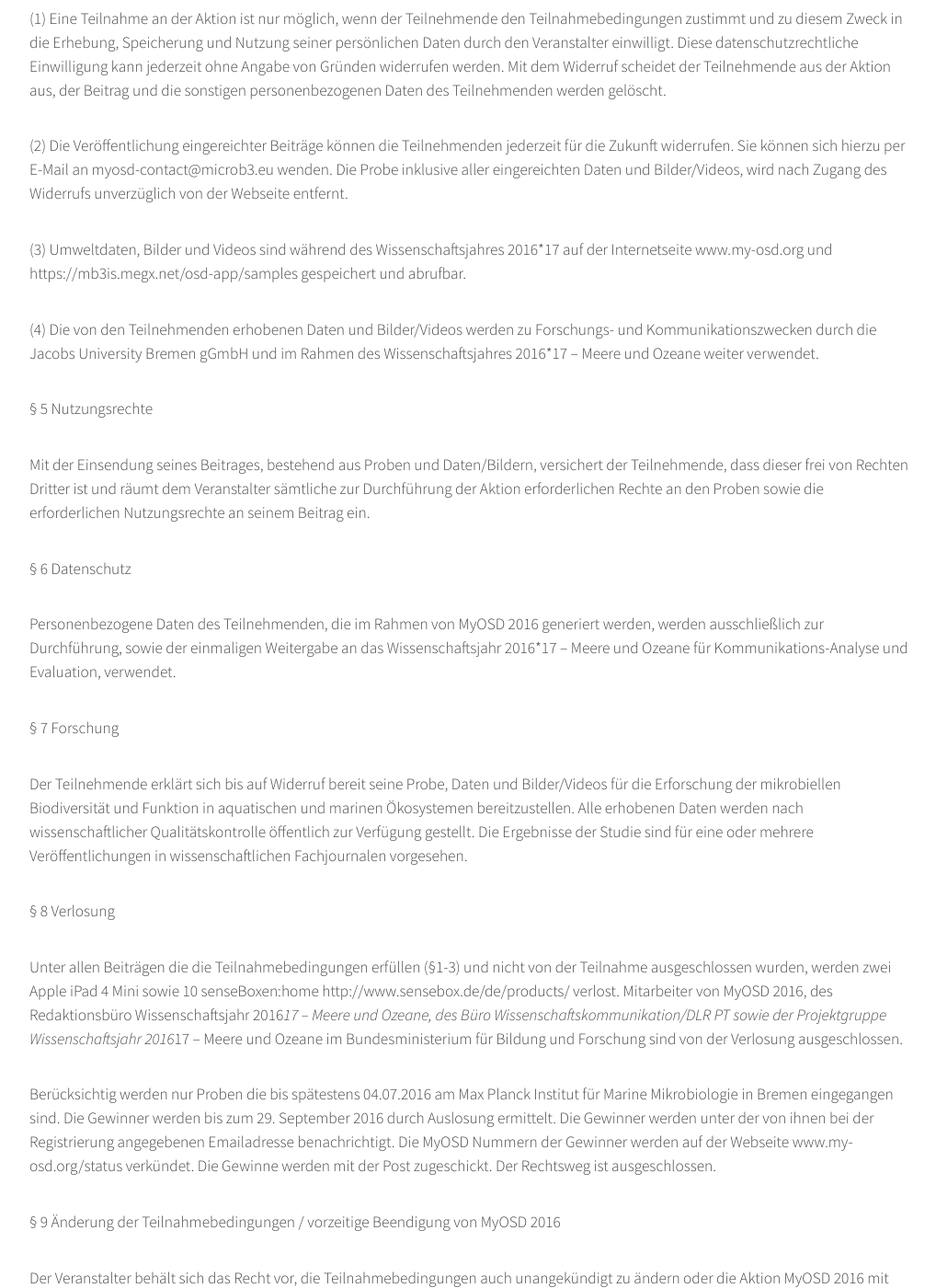
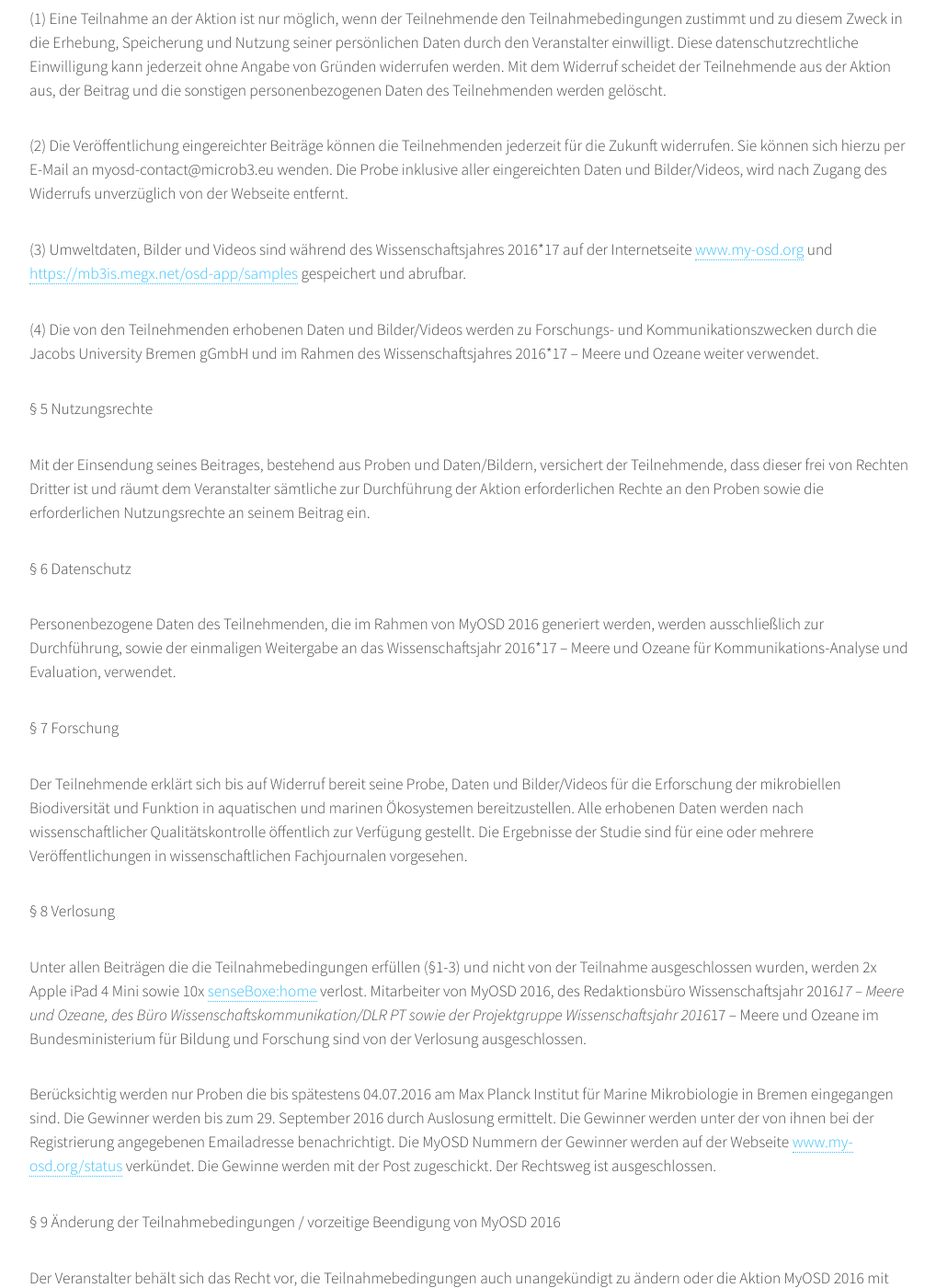
Before and after one commit to myosd/myosd.github.io, a Jekyll site: the page built from teilnahme-bedingungen/index.md, in a window 1280 px wide and 1400 px high, scrolled down 1860 px. Shown: the whole window at 92% size, without its empty margins (128-1146 px from the left). Built offline with Jekyll 4.4.1, drawn with Linux system fonts in a browser that asks for light colours.

Commit message:
Updated index.md

```diff
--- a/teilnahme-bedingungen/index.md
+++ b/teilnahme-bedingungen/index.md
@@ -48,7 +48,7 @@ Bei MyOSD 2016 werden Wasserproben aus der deutschen Nord- und Ostsee sowie dere
 
 (2) Die Veröffentlichung eingereichter Beiträge können die Teilnehmenden jederzeit für die Zukunft widerrufen. Sie können sich hierzu per E-Mail an myosd-contact@microb3.eu wenden. Die Probe inklusive aller eingereichten Daten und Bilder/Videos, wird nach Zugang des Widerrufs unverzüglich von der Webseite entfernt.
 
-(3) Umweltdaten, Bilder und Videos sind während des Wissenschaftsjahres 2016*17 auf der Internetseite www.my-osd.org und https://mb3is.megx.net/osd-app/samples gespeichert und abrufbar.
+(3) Umweltdaten, Bilder und Videos sind während des Wissenschaftsjahres 2016*17 auf der Internetseite [www.my-osd.org](www.my-osd.org) und [https://mb3is.megx.net/osd-app/samples](https://mb3is.megx.net/osd-app/samples) gespeichert und abrufbar.
 
 (4) Die von den Teilnehmenden erhobenen Daten und Bilder/Videos werden zu Forschungs- und Kommunikationszwecken durch die Jacobs University Bremen gGmbH und im Rahmen des Wissenschaftsjahres 2016*17 – Meere und Ozeane weiter verwendet.
 
@@ -66,11 +66,11 @@ Der Teilnehmende erklärt sich bis auf Widerruf bereit seine Probe, Daten und Bi
 
 § 8 Verlosung
 
-Unter allen Beiträgen die die Teilnahmebedingungen erfüllen (§1-3) und nicht von der Teilnahme ausgeschlossen wurden, werden zwei Apple iPad 4 Mini sowie 10 senseBoxen:home http://www.sensebox.de/de/products/ verlost.
+Unter allen Beiträgen die die Teilnahmebedingungen erfüllen (§1-3) und nicht von der Teilnahme ausgeschlossen wurden, werden 2x Apple iPad 4 Mini sowie 10x [senseBoxe:home](http://www.sensebox.de/de/products/) verlost.
 Mitarbeiter von MyOSD 2016, des Redaktionsbüro Wissenschaftsjahr 2016*17 – Meere und Ozeane, des Büro Wissenschaftskommunikation/DLR PT sowie der Projektgruppe Wissenschaftsjahr 2016*17 – Meere und Ozeane im Bundesministerium für Bildung und Forschung sind von der Verlosung ausgeschlossen.
 
 Berücksichtig werden nur Proben die bis spätestens 04.07.2016 am Max Planck Institut für Marine Mikrobiologie in Bremen eingegangen sind. Die Gewinner werden bis zum 29. September 2016 durch Auslosung ermittelt.
-Die Gewinner werden unter der von ihnen bei der Registrierung angegebenen Emailadresse benachrichtigt. Die MyOSD Nummern der Gewinner werden auf der Webseite www.my-osd.org/status verkündet. Die Gewinne werden mit der Post zugeschickt.
+Die Gewinner werden unter der von ihnen bei der Registrierung angegebenen Emailadresse benachrichtigt. Die MyOSD Nummern der Gewinner werden auf der Webseite [www.my-osd.org/status](www.my-osd.org/status) verkündet. Die Gewinne werden mit der Post zugeschickt.
 Der Rechtsweg ist ausgeschlossen.
 
 § 9 Änderung der Teilnahmebedingungen / vorzeitige Beendigung von MyOSD 2016
```
Also changed, not shown: other parts of teilnahme-bedingungen/index.md (+2 -0 lines).
